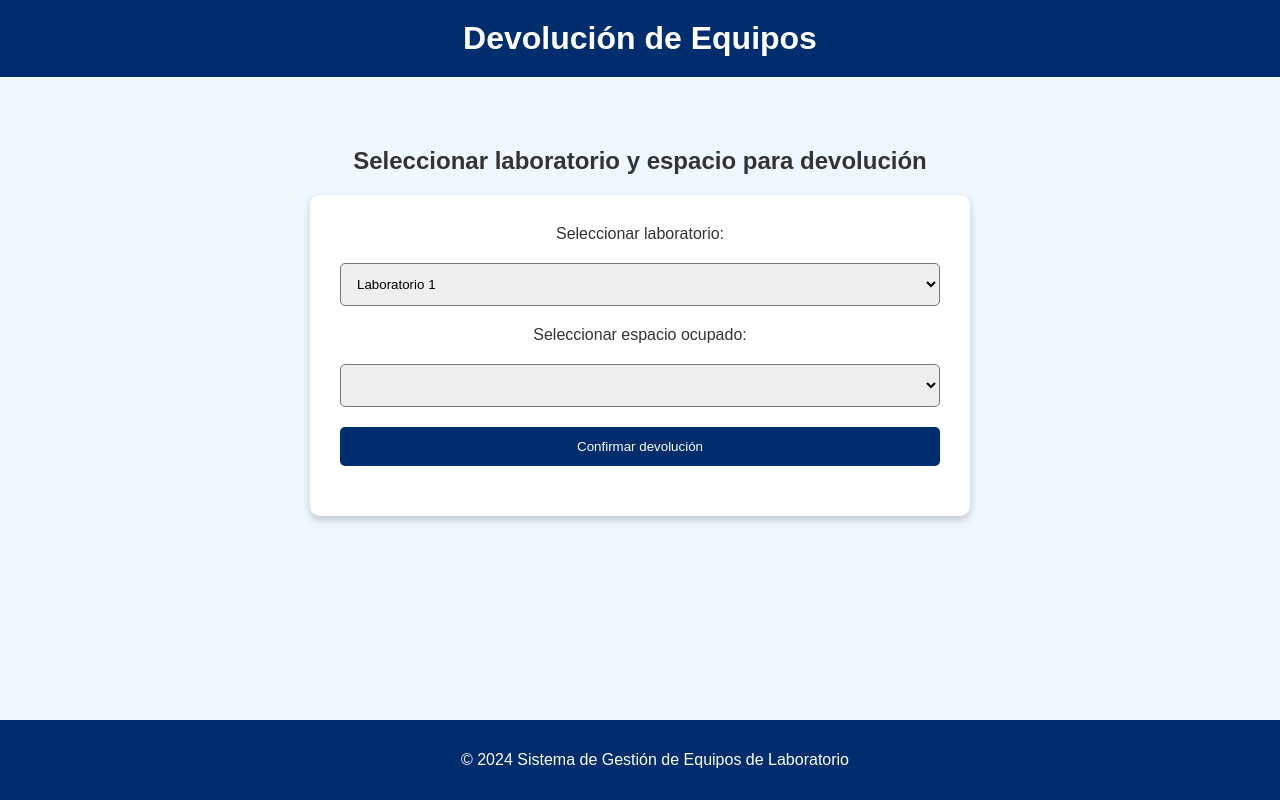
After one commit to Noealto90/ProyectoETAI, a PHP site: page /devolucionEstu.html in a window 1280 px wide. The commit adds this page. Run offline with PHP 8.4, Linux system fonts and the light colour scheme; lists and menus that the app fills with data are empty.

Commit message:
Update Sprint 3

```diff
--- /dev/null
+++ b/devolucionEstu.html
@@ -0,0 +1,190 @@
+<!DOCTYPE html>
+<html lang="es">
+<head>
+    <meta charset="UTF-8">
+    <meta name="viewport" content="width=device-width, initial-scale=1.0">
+    <title>Devolución de Equipos</title>
+    <style>
+        body {
+            font-family: Arial, sans-serif;
+            background-color: #f0f8ff;
+            color: #333;
+            margin: 0;
+            padding: 0;
+        }
+
+        header {
+            background-color: #002D6D;
+            color: white;
+            padding: 20px;
+            text-align: center;
+        }
+
+        h1 {
+            margin: 0;
+        }
+
+        .container {
+            padding: 50px 20px;
+            text-align: center;
+        }
+
+        .alert {
+            display: none;
+            background-color: #28a745;
+            color: white;
+            padding: 15px;
+            border-radius: 5px;
+            margin-bottom: 20px;
+            font-size: 18px;
+            text-align: center;
+            width: 200px;
+            margin: 0 auto;
+        }
+
+        form {
+            display: inline-block;
+            background-color: white;
+            padding: 30px;
+            border-radius: 10px;
+            box-shadow: 0 4px 8px rgba(0, 0, 0, 0.2);
+            max-width: 600px;
+            width: 100%;
+        }
+
+        form label, form select, form button {
+            display: block;
+            width: 100%;
+            margin-bottom: 20px;
+        }
+
+        form select, form button {
+            padding: 12px;
+            border-radius: 5px;
+        }
+
+        form button {
+            background-color: #002D6D;
+            color: white;
+            border: none;
+        }
+
+        footer {
+            background-color: #002D6D;
+            color: white;
+            text-align: center;
+            padding: 15px;
+            position: fixed;
+            width: 100%;
+            bottom: 0;
+        }
+    </style>
+</head>
+<body>
+    <header>
+        <h1>Devolución de Equipos</h1>
+    </header>
+
+    <div class="container">
+        <!-- Mensaje de confirmación -->
+        <div class="alert" id="successMessage">¡Devolución confirmada!</div>
+
+        <h2>Seleccionar laboratorio y espacio para devolución</h2>
+        <form id="devolucion-form">
+            <label for="laboratorio">Seleccionar laboratorio:</label>
+            <select id="laboratorio" name="laboratorio">
+                <option value="" selected disabled>Seleccione un laboratorio...</option>
+                <option value="1">Laboratorio 1</option>
+                <option value="2">Laboratorio 2</option>
+                <!-- Agregar más laboratorios según sea necesario -->
+            </select>
+
+            <script>
+                window.onload = function () {
+                    const selectElement = document.getElementById("laboratorio");
+
+                    // Escuchar la interacción del usuario
+                    selectElement.addEventListener("change", function () {
+                        eliminarOpcionVacia();
+                    });
+
+                    // También puedes eliminar la opción vacía tras un tiempo (opcional)
+                    setTimeout(eliminarOpcionVacia, 3000); // Por ejemplo, 3 segundos
+
+                    function eliminarOpcionVacia() {
+                        const firstOption = selectElement.querySelector("option[value='']");
+                        if (firstOption) {
+                            firstOption.remove(); // Elimina la opción vacía si existe
+                        }
+                    }
+                };
+            </script>
+
+
+            <label for="espacio">Seleccionar espacio ocupado:</label>
+            <select id="espacio" name="espacio">
+                <!-- Opciones de espacios ocupados se cargarán dinámicamente con PHP -->
+            </select>
+
+            <button type="submit">Confirmar devolución</button>
+        </form>
+    </div>
+
+    <footer>
+        <p>© 2024 Sistema de Gestión de Equipos de Laboratorio</p>
+    </footer>
+
+    <script>
+        // Mostrar el mensaje de éxito
+        function showSuccessMessage() {
+            const message = document.getElementById('successMessage');
+            message.style.display = 'block';
+            setTimeout(() => {
+                message.style.display = 'none';
+            }, 3000); // Ocultar el mensaje después de 3 segundos
+        }
+
+        // Cargar espacios ocupados al seleccionar un laboratorio
+        document.getElementById('laboratorio').addEventListener('change', function() {
+            const labId = this.value;
+            fetch(`devolucionEstu.php?laboratorio=${labId}`)
+                .then(response => response.json())
+                .then(data => {
+                    const espacioSelect = document.getElementById('espacio');
+                    espacioSelect.innerHTML = '';
+                    data.espacios.forEach(espacio => {
+                        const option = document.createElement('option');
+                        option.value = espacio.espacio_id;
+                        option.textContent = `Espacio ${espacio.espacio_id}`;
+                        espacioSelect.appendChild(option);
+                    });
+                });
+        });
+
+        // Manejar la devolución del formulario con AJAX
+        document.getElementById('devolucion-form').addEventListener('submit', function(event) {
+            event.preventDefault();  // Prevenir el comportamiento normal del formulario
+            const laboratorio = document.getElementById('laboratorio').value;
+            const espacio = document.getElementById('espacio').value;
+
+            // Enviar los datos con fetch
+            fetch('devolucionEstu.php', {
+                method: 'POST',
+                headers: {
+                    'Content-Type': 'application/x-www-form-urlencoded'
+                },
+                body: `laboratorio=${laboratorio}&espacio=${espacio}`
+            })
+            .then(response => response.text())
+            .then(data => {
+                if (data.includes('Devolución confirmada')) {
+                    showSuccessMessage();
+                }
+            })
+            .catch(() => {
+                alert('Ocurrió un error al procesar la devolución.');
+            });
+        });
+    </script>
+</body>
+</html>
--- a/reservasEstu.html
+++ b/reservasEstu.html
@@ -104,6 +104,11 @@
     <p class="instruction">Por favor confirma los detalles de tu reserva:</p>
 
     <div class="reservation-details">
+        <!-- Nuevo detalle para el laboratorio -->
+        <div class="detail-item">
+            <span class="detail-label">Laboratorio:</span>
+            <span class="detail-value" id="confirm-lab">No seleccionado</span>
+        </div>
         <div class="detail-item">
             <span class="detail-label">Fecha:</span>
             <span class="detail-value" id="confirm-date">No seleccionada</span>
@@ -135,6 +140,7 @@
 </section>
 
 
+
     </div>
 
     <div id="toast"></div>
```
Also changed, not shown: baseReservasEstu.php (deleted, +0 -35 lines), conexionEstu.php (added, +14 -0 lines), devolucionEstu.php (added, +45 -0 lines), reservasEstu.css (+15 -23 lines), reservasEstu.php (+87 -27 lines), script.js (+108 -83 lines).
